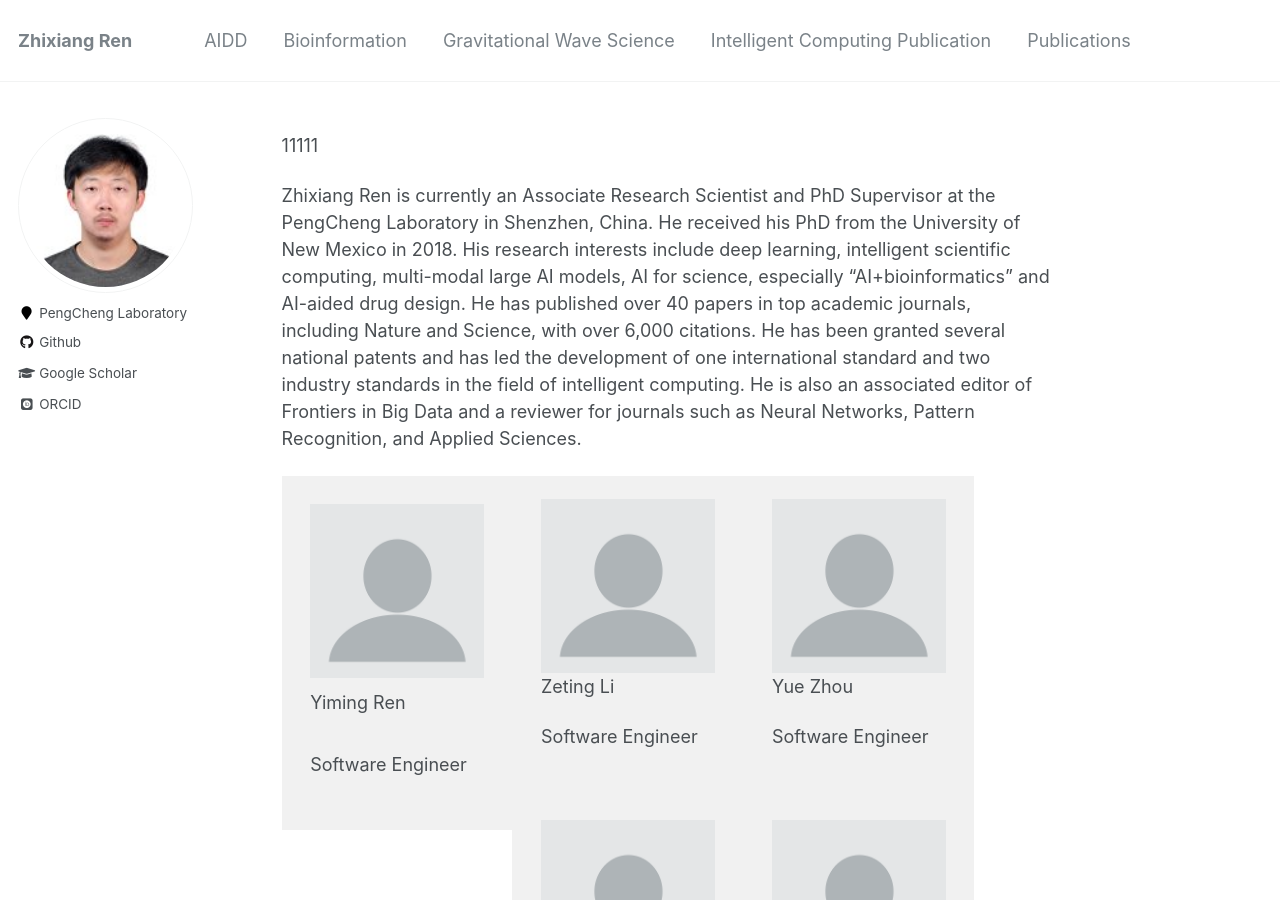
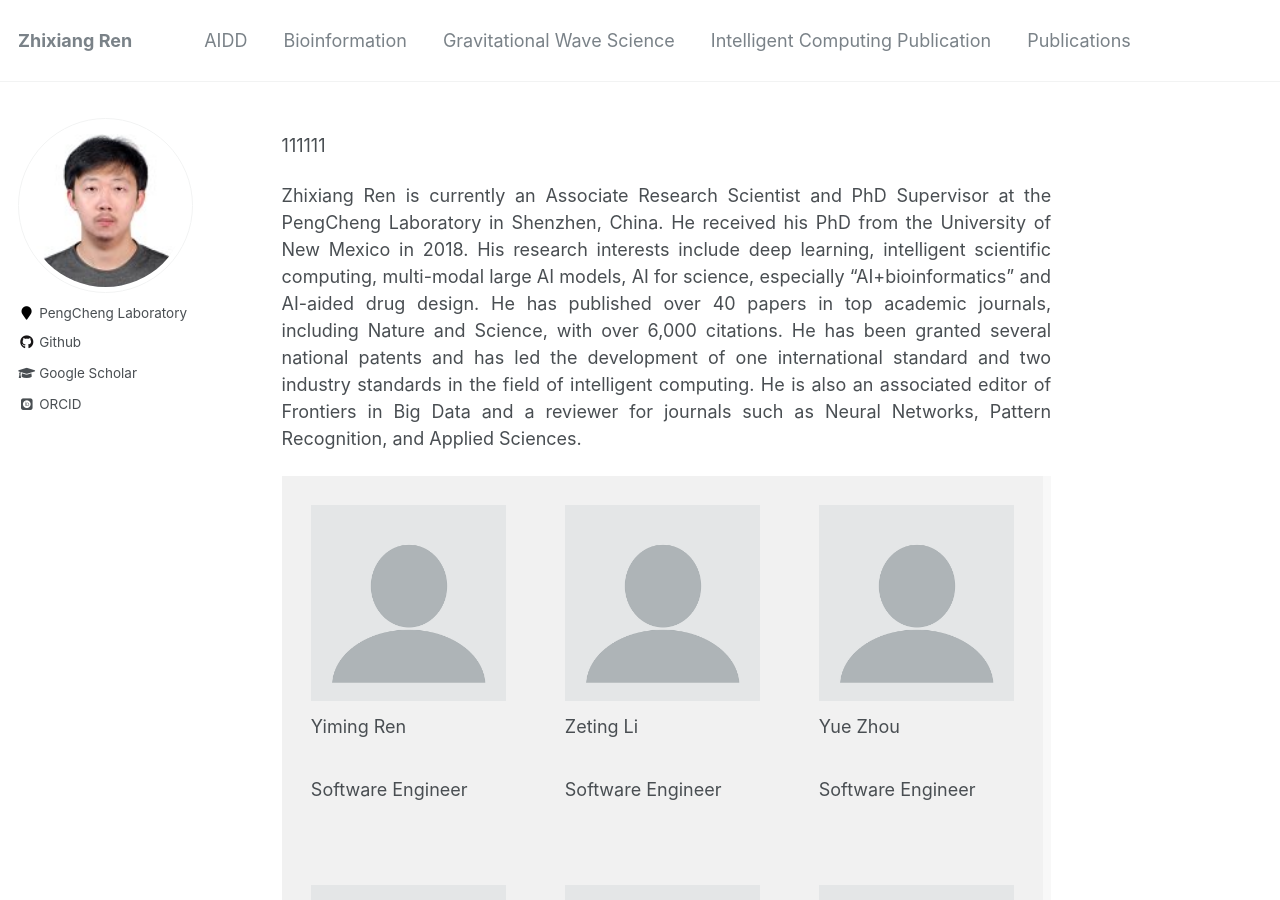
Before and after one commit to zhixiang-ren/zhixiang-ren.github.io, a Jekyll site: the page built from _pages/about.md, in a window 1280 px wide and 900 px high. Built offline with Jekyll 4.4.1, drawn with Linux system fonts in a browser that asks for light colours; some web fonts are replaced.

Commit message:
Update about.md

```diff
--- a/_pages/about.md
+++ b/_pages/about.md
@@ -8,46 +8,46 @@ redirect_from:
   - /about.html
 ---
 
-11111
+111111
 
-Zhixiang Ren is currently an Associate Research Scientist and PhD Supervisor at the PengCheng Laboratory in Shenzhen, China. He received his PhD from the University of New Mexico in 2018. His research interests include deep learning, intelligent scientific computing, multi-modal large AI models, AI for science, especially “AI+bioinformatics” and AI-aided drug design. He has published over 40 papers in top academic journals, including Nature and Science, with over 6,000 citations. He has been granted several national patents and has led the development of one international standard and two industry standards in the field of intelligent computing. He is also an associated editor of Frontiers in Big Data and a reviewer for journals such as Neural Networks, Pattern Recognition, and Applied Sciences.
+<p style="text-align:justify">Zhixiang Ren is currently an Associate Research Scientist and PhD Supervisor at the PengCheng Laboratory in Shenzhen, China. He received his PhD from the University of New Mexico in 2018. His research interests include deep learning, intelligent scientific computing, multi-modal large AI models, AI for science, especially “AI+bioinformatics” and AI-aided drug design. He has published over 40 papers in top academic journals, including Nature and Science, with over 6,000 citations. He has been granted several national patents and has led the development of one international standard and two industry standards in the field of intelligent computing. He is also an associated editor of Frontiers in Big Data and a reviewer for journals such as Neural Networks, Pattern Recognition, and Applied Sciences.</p>
 
-<div style="float: left;">
+<div style="float: left;background-color: rgb(248, 248, 248);">
 
-  <div style="width: 30%;padding: 3%;background-color: rgb(241, 241, 241);float: left;">
+  <div style="width: 33%;padding: 3%;background-color: rgb(241, 241, 241);float: left;">
     <img style="width: 100%;padding: 3%;" src="/images/profile.png">
     <p style="width: 100%;padding: 3%;">Yiming Ren</p>
     <p style="width: 100%;padding: 3%;">Software Engineer</p>
   </div>
 
-  <div style="width: 30%;padding: 3%;background-color: rgb(241, 241, 241);float: left;">
-    <img style="width: 100%;padding-left: 3%;padding-right: 3%;" src="/images/profile.png">
-    <p style="width: 100%;padding-left: 3%;padding-right: 3%;">Zeting Li</p>
-    <p style="width: 100%;padding-left: 3%;padding-right: 3%;">Software Engineer</p>
+  <div style="width: 33%;padding: 3%;background-color: rgb(241, 241, 241);float: left;">
+    <img style="width: 100%;padding: 3%;" src="/images/profile.png">
+    <p style="width: 100%;padding: 3%;">Zeting Li</p>
+    <p style="width: 100%;padding: 3%;">Software Engineer</p>
   </div>
 
-  <div style="width: 30%;padding: 3%;background-color: rgb(241, 241, 241);float: left;">
-    <img style="width: 100%;padding-left: 3%;padding-right: 3%;" src="/images/profile.png">
-    <p style="width: 100%;padding-left: 3%;padding-right: 3%;">Yue Zhou</p>
-    <p style="width: 100%;padding-left: 3%;padding-right: 3%;">Software Engineer</p>
+  <div style="width: 33%;padding: 3%;background-color: rgb(241, 241, 241);float: left;">
+    <img style="width: 100%;padding: 3%;" src="/images/profile.png">
+    <p style="width: 100%;padding: 3%;">Yue Zhou</p>
+    <p style="width: 100%;padding: 3%;">Software Engineer</p>
   </div>
 
-  <div style="width: 30%;padding: 3%;background-color: rgb(241, 241, 241);float: left;">
-    <img style="width: 100%;padding-left: 3%;padding-right: 3%;" src="/images/profile.png">
-    <p style="width: 100%;padding-left: 3%;padding-right: 3%;">Tianyu Zhao</p>
-    <p style="width: 100%;padding-left: 3%;padding-right: 3%;">Ph.D student</p>
+  <div style="width: 33%;padding: 3%;background-color: rgb(241, 241, 241);float: left;">
+    <img style="width: 100%;padding: 3%;" src="/images/profile.png">
+    <p style="width: 100%;padding: 3%;">Tianyu Zhao</p>
+    <p style="width: 100%;padding: 3%;">Ph.D student</p>
   </div>
 
-  <div style="width: 30%;padding: 3%;background-color: rgb(241, 241, 241);float: left;">
-    <img style="width: 100%;padding-left: 3%;padding-right: 3%;" src="/images/profile.png">
-    <p style="width: 100%;padding-left: 3%;padding-right: 3%;">Taojie Kuang</p>
-    <p style="width: 100%;padding-left: 3%;padding-right: 3%;">Ph.D student</p>
+  <div style="width: 33%;padding: 3%;background-color: rgb(241, 241, 241);float: left;">
+    <img style="width: 100%;padding: 3%;" src="/images/profile.png">
+    <p style="width: 100%;padding: 3%;">Taojie Kuang</p>
+    <p style="width: 100%;padding: 3%;">Ph.D student</p>
   </div>
 
-  <div style="width: 30%;padding: 3%;background-color: rgb(241, 241, 241);float: left;">
-    <img style="width: 100%;padding-left: 3%;padding-right: 3%;" src="/images/profile.png">
-    <p style="width: 100%;padding-left: 3%;padding-right: 3%;">Pengfei Liu</p>
-    <p style="width: 100%;padding-left: 3%;padding-right: 3%;">Ph.D student</p>
+  <div style="width: 33%;padding: 3%;background-color: rgb(241, 241, 241);float: left;">
+    <img style="width: 100%;padding: 3%;" src="/images/profile.png">
+    <p style="width: 100%;padding: 3%;">Pengfei Liu</p>
+    <p style="width: 100%;padding: 3%;">Ph.D student</p>
   </div>
 
 </div>
```
